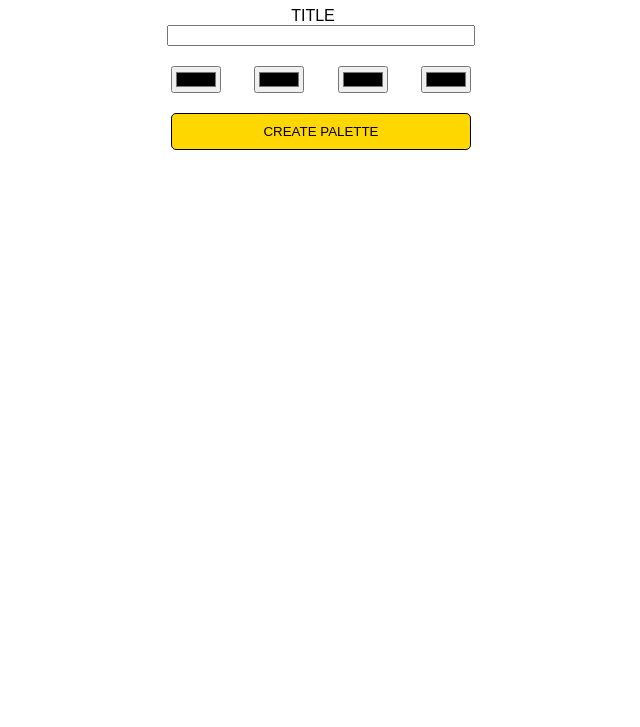
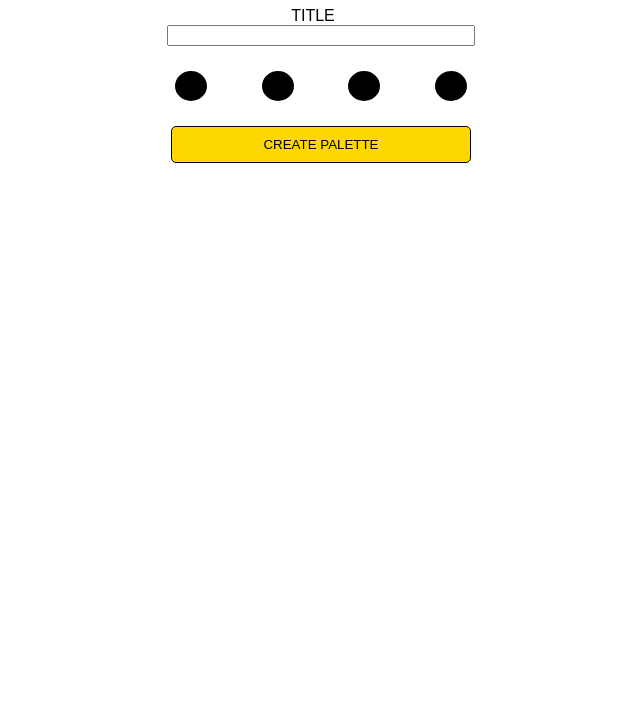
Before and after one commit to TheJobGG/Paleta-De-Colores-Ts-Node, a website with bundled scripts: page public/index.html in a window 1280 px wide. Shown: the part 73-800 px from the top of the page, without its empty margins (319-959 px from the left). Built offline with nearby package versions, Linux system fonts and the light colour scheme; files whose address does not match are found by name.

Commit message:
Estilado de colors pickers

```diff
--- a/public/css/styles.css
+++ b/public/css/styles.css
@@ -6,8 +6,6 @@ h1 {
   text-align: center;
   text-transform: uppercase;
 }
-
-
 
 .container {
   margin: 0 auto;
@@ -45,8 +43,6 @@ h1 {
   height: 15px;
 }
 
-
-
 .color {
   font-size: 30px;
   border: 5px;
@@ -61,13 +57,9 @@ h1 {
 
 }
 
-/* Formulario */
-
 input[name="title"] {
   width: 100%;
 }
-
-/* Element | http://localhost:3000/ */
 
 .container>form:nth-child(1) {
   display: flex;
@@ -78,21 +70,16 @@ input[name="title"] {
   margin: auto;
 }
 
-/* Inline #1 | http://localhost:3000/ */
-
 form>div {
   display: flex;
   justify-content: center;
 }
 
-/* form > div { */
 form>div:first-child {
   justify-content: flex-end;
   align-items: center;
   flex-direction: column;
 }
-
-/* Element | http://localhost:3000/ */
 
 .container>form:nth-child(1)>div:nth-child(1)>label:nth-child(1) {
   /* margin-right: auto; */
@@ -100,14 +87,10 @@ form>div:first-child {
   text-transform: uppercase;
 }
 
-/* Element | http://localhost:3000/ */
-
 .container>form:nth-child(1)>div:nth-child(2) {
   display: flex;
   justify-content: space-between;
 }
-
-/* Element | http://localhost:3000/ */
 
 .container>form:nth-child(1)>input:nth-child(3) {
   outline: none;
@@ -117,3 +100,25 @@ form>div:first-child {
   background-color: gold;
   border-radius: 5px;
 }
+
+/* Input color */
+input[type="color"] {
+  -webkit-appearance: none;
+  -moz-appearance: none;
+  appearance: none;
+  background-color: transparent;
+  width: 40px;
+  height: 40px;
+  border: none;
+  cursor: pointer;
+}
+
+input[type="color"]::-webkit-color-swatch {
+  border-radius: 50%;
+  border: none;
+}
+
+input[type="color"]::-moz-color-swatch {
+  border-radius: 50%;
+  border: none;
+}
```
